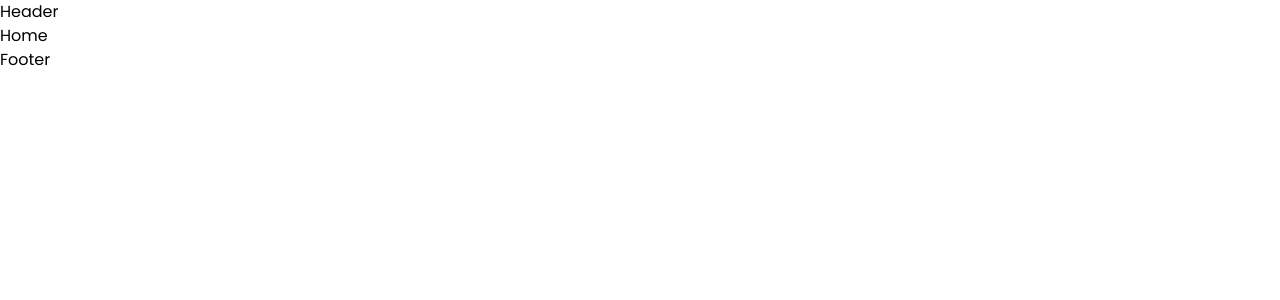
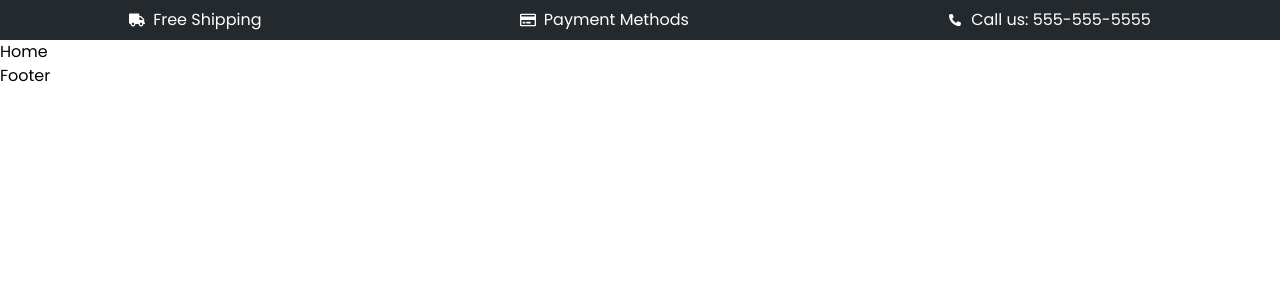
Before and after one commit to Asalz20/pectus-plus-frontend, a React (Vite) app: page / in a window 1280 px wide. Shown: the top 300 px of the page. Built offline with nearby package versions, Linux system fonts and the light colour scheme.

Commit message:
Created and styled first header strip

```diff
--- a/src/components/Header.jsx
+++ b/src/components/Header.jsx
@@ -1,5 +1,27 @@
+import { FaPhoneAlt } from "react-icons/fa";
+import { FaRegCreditCard } from "react-icons/fa";
+import { FaTruck } from "react-icons/fa";
 export const Header = () => {
-  return <div>Header</div>;
+  return (
+    <header>
+      <div className="bg-primary h-20 sm:h-10">
+        <ul className="flex flex-col min-w-[300px] items-center justify-evenly m-auto text-white h-full max-w-[490px] xs:flex-wrap xs:flex-row sm:max-w-[1600px] sm:flex-row sm:justify-around">
+          <li className="flex items-center">
+            <FaTruck className="text-white mr-2" />
+            Free Shipping
+          </li>
+          <li className="flex items-center">
+            <FaRegCreditCard className="text-white mr-2" />
+            Payment Methods
+          </li>
+          <li className="flex items-center">
+            <FaPhoneAlt className="text-white p-0.5 mr-2" />
+            Call us: 555-555-5555
+          </li>
+        </ul>
+      </div>
+    </header>
+  );
 };
 
 export default Header;
--- a/tailwind.config.js
+++ b/tailwind.config.js
@@ -5,6 +5,12 @@ module.exports = {
       fontFamily: {
         sans: ["Poppins", "sans-serif"],
       },
+      colors: {
+        primary: "#24292e",
+      },
+      screens: {
+        xs: "485px",
+      },
     },
   },
   plugins: [],
```
